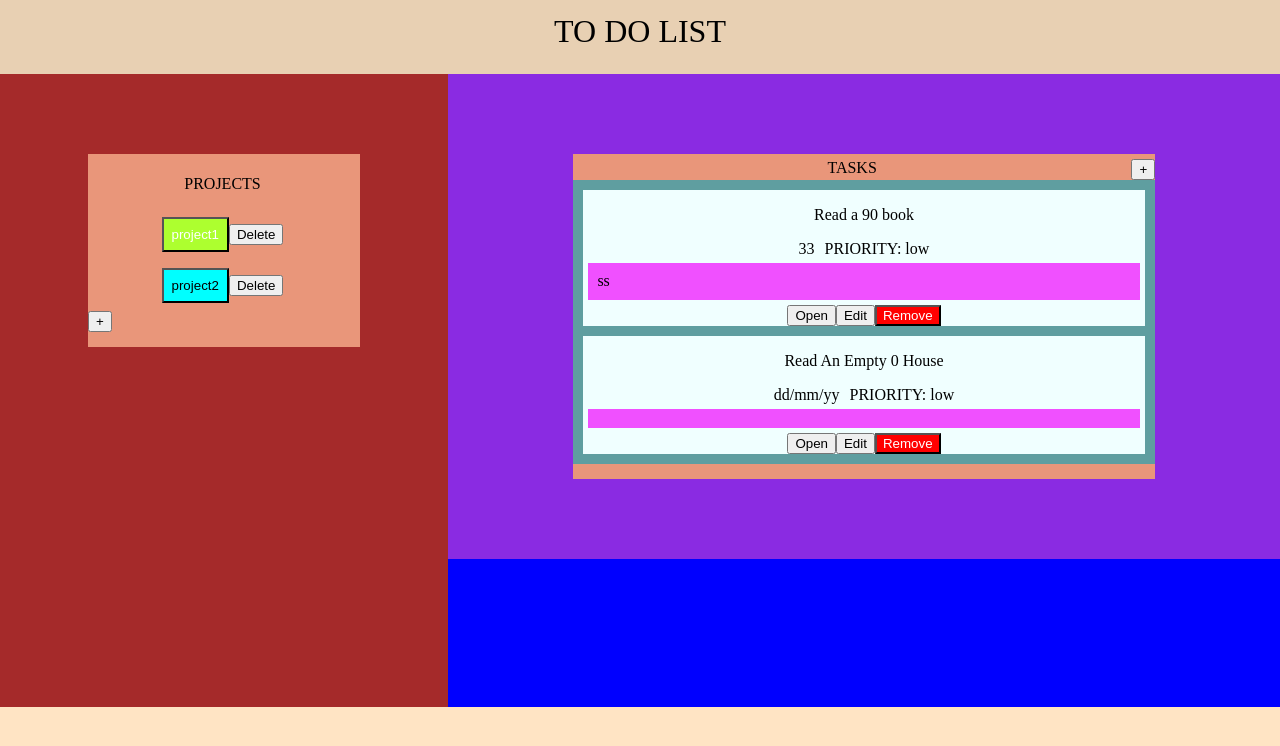
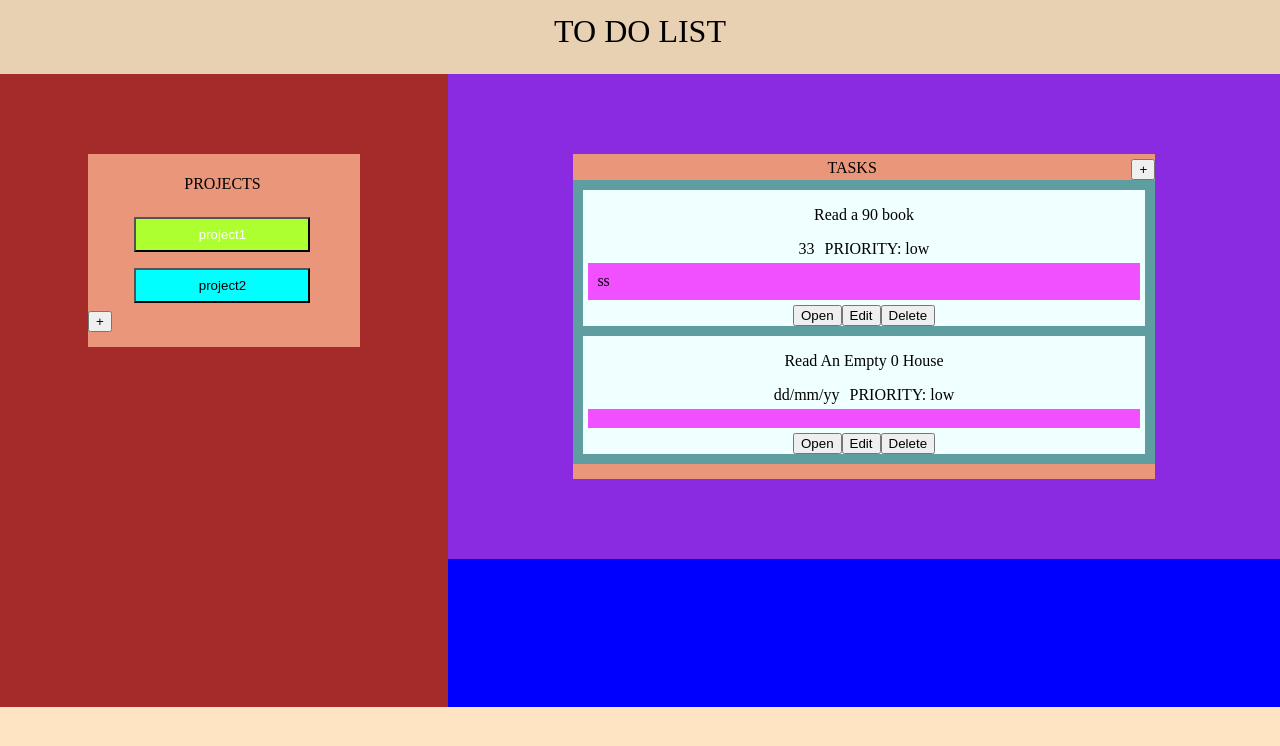
Before and after one commit to coffee-marios/todolist, a website built with webpack: page dist/index.html in a window 1280 px wide. Both pictures are taken after a click on the button "project1". Built offline with nearby package versions, Linux system fonts and the light colour scheme.

Commit message:
Make the button for deleting projects to appear only when it parent element is hovered

```diff
--- a/src/projects.js
+++ b/src/projects.js
@@ -17,6 +17,9 @@ function setActiveProject(setProject) {
     let projectName = activeProject.getProjectName();
     let projectId = document.getElementById(projectName);
     projectId.classList.remove("activeProject");
+    //let buttonRemovalId = projectName + "Button";
+    //let buttonRemove = document.getElementById(buttonRemovalId);
+    //buttonRemove.classList.remove("hideRemoveButton");
   }
 
   activeProject = setProject;
@@ -25,6 +28,9 @@ function setActiveProject(setProject) {
 
   if (_projectId !== null) {
     _projectId.classList.add("activeProject");
+    //let _buttonRemovalId = _projectName + "Button";
+    //let _buttonRemove = document.getElementById(_buttonRemovalId);
+    //_buttonRemove.classList.add("hideRemoveButton");
   }
 }
 
--- a/src/projectsDom.js
+++ b/src/projectsDom.js
@@ -51,12 +51,34 @@ function elementProject(nameProjectDom, keyProject) {
 
   // The option to remove it
   const removeProjectButton = document.createElement("button");
-  newProject.classList.add("removeProjects");
-  removeProjectButton.textContent = "Delete";
+  let buttonRemoveDisplay = projectName + "Button";
+
+  removeProjectButton.setAttribute("id", buttonRemoveDisplay);
+  removeProjectButton.classList.add("removeProjects", "hideRemoveButton");
+  removeProjectButton.textContent = "X";
   removeProjectButton.addEventListener("click", () => {
     removeProject(projectDiv);
   });
   projectDiv.appendChild(removeProjectButton);
+
+  projectDiv.addEventListener(
+    "mouseover",
+    () => {
+      console.log(33);
+      removeProjectButton.classList.remove("hideRemoveButton");
+    },
+    false
+  );
+
+  projectDiv.addEventListener(
+    "mouseout",
+    () => {
+      console.log(343);
+      removeProjectButton.classList.add("hideRemoveButton");
+    },
+    false
+  );
+
   return projectDiv;
 }
 
@@ -133,7 +155,7 @@ function domShowTasks(myTasks) {
     // Remove task
     const removeTask = document.createElement("button");
     removeTask.classList.add("removeTask");
-    removeTask.textContent = "Remove";
+    removeTask.textContent = "Delete";
     removeTask.addEventListener(
       "click",
       () => {
--- a/src/style.css
+++ b/src/style.css
@@ -996,13 +996,28 @@ body {
     background-color: azure;
 }
 
+.projectsUnit {
+    display: grid;
+    grid-template-columns: repeat(7, 1fr);
+    place-items: center;
+
+}
 
 .buttonProjects,
 .activeProject {
-    /* display: block; */
+    grid-column: 2 / span 5;
+    place-self: stretch;
     background-color: cyan;
-    margin: 8px auto;
+    margin: 8px;
     padding: 8px;
+
+}
+
+.removeProjects {
+    grid-column: 7 / 8;
+    background-color: red;
+    border-radius: 50%;
+    display: inline-block;
 
 }
 
@@ -1011,19 +1026,20 @@ body {
     color: white;
 }
 
+#listProjects {
+    text-align: center;
+}
 
 
-
-
-.projectsUnit {
-    display: block;
+.hideRemoveButton {
+    display: none;
 }
-
 
 
 #startProjectButton {
     display: block;
 }
+
 
 
 
@@ -1155,7 +1171,7 @@ label[for="textAreaTask"] {
 }
 
 
-.removeTask {
+/* .removeTask {
     background-color: red;
     color: white;
-}
+} */
```
Also changed, not shown: 1 other file.
